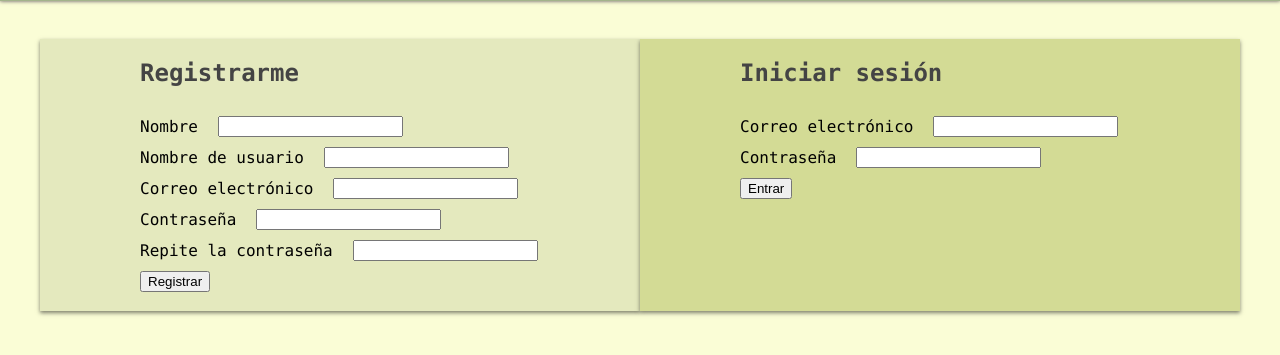
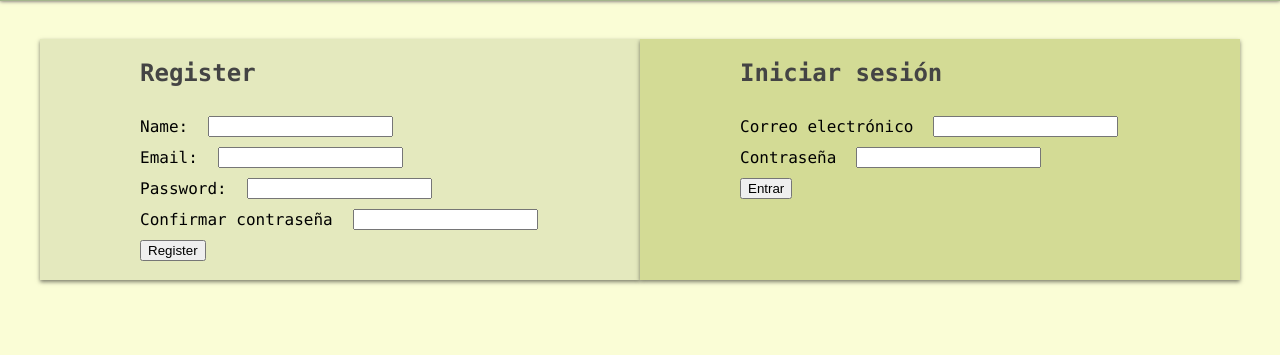
Before and after one commit to Konstantin-Borislavov/la-receta-libre-v2, an Astro site in the folder la-receta-libre/la-receta-libre-front/: page /login in a window 1280 px wide. Shown: the part 75-430 px from the top of the page. Built offline with nearby package versions, Linux system fonts and the light colour scheme; Astro itself is replaced by a stand-in of ours.

Commit message:
login-sign-on-database-conection

```diff
--- a/la-receta-libre/la-receta-libre-front/package.json
+++ b/la-receta-libre/la-receta-libre-front/package.json
@@ -16,6 +16,7 @@
     "astro": "^4.9.1",
     "axios": "^1.6.8",
     "react": "^18.2.0",
-    "react-dom": "^18.2.0"
+    "react-dom": "^18.2.0",
+    "sharp": "^0.33.4"
   }
 }
--- a/la-receta-libre/la-receta-libre-front/src/components/SignIn.jsx
+++ b/la-receta-libre/la-receta-libre-front/src/components/SignIn.jsx
@@ -1,58 +1,115 @@
-import { useState } from "react";
-import axios from "axios";
-import signInCSS from "src/css/login.module.css"
+import React, { useState } from 'react';
+import axios from 'axios';
+import signInCSS from '@/css/login.module.css'
 
-export default function prueba(){
+const RegisterForm = () => {
+  const [name, setName] = useState('');
+  const [email, setEmail] = useState('');
+  const [password, setPassword] = useState('');
+  const [password2, setPassword2] = useState('');
+  const [message, setMessage] = useState('');
 
-  const [name, setName] = useState("");
-  const [username, setUsername] = useState("");
-  const [email, setEmail] = useState("");
-  const [password, setPassword] = useState("");
-  const [password2, setPassword2] = useState("");
-
-  const [errors, setErrors] = useState([]);
+  const newUser = async (e) => {
+    e.preventDefault();
 
 
-  const new_user = async (e) =>{
-    e.preventDefault();
-
-   try{
-        const url = 'http://127.0.0.1:8000/api/register';
-        const body = {
+    if(password == password2){
+      try {
+        const response = await axios.post('http://localhost:8000/create-user', {
           name,
-          username,
           email,
           password,
-          password2
+        });
+
+        if (response.status === 201) {
+          setMessage('User created successfully!');
         }
-
-        const response = await axios.post(url,body);
-        console.log(response);
-
-    }catch (error){
-        console.error(error);
+      } catch (error) {
+        setMessage('Error creating user');
       }
-
+    }else{
+      alert('las contraseñas deben coincidir!!!')
     }
 
 
-    return(
+  };
 
+  return (
     <div className={signInCSS.signIn}>
 
-
-
-            <form onSubmit={new_user} className={signInCSS.signInForm}>
-            <h2 className={signInCSS.field}>Registrarme</h2><br />
+      <form onSubmit={newUser} className={signInCSS.signInForm}>
+        <h2 className={signInCSS.field}>Register</h2><br />
 
         <div className={signInCSS.field}>
-            <label className={signInCSS.label}>Nombre</label>
+          <label className={signInCSS.label}>Name:</label>
           <input
             type="text"
             id="name"
+            value={name}
             onChange={(e) => setName(e.target.value)}
-              value={name}
-            /><br/>
+            required
+          /><br />
+        </div>
+
+        <div className={signInCSS.field}>
+          <label className={signInCSS.label}>Email:</label>
+          <input
+            type="email"
+            id="email"
+            value={email}
+            onChange={(e) => setEmail(e.target.value)}
+            required
+          /><br />
+        </div>
+
+        <div className={signInCSS.field}>
+          <label className={signInCSS.label}>Password:</label>
+          <input
+            type="password"
+            id="password"
+            value={password}
+            onChange={(e) => setPassword(e.target.value)}
+            required
+          /><br />
+        </div>
+
+        <div className={signInCSS.field}>
+          <label className={signInCSS.label}>Confirmar contraseña</label>
+          <input
+            type="password"
+            id="password2"
+            value={password2}
+            onChange={(e) => setPassword2(e.target.value)}
+            required
+          /><br />
+        </div>
+
+        <div>
+          <button type="submit">Register</button>
+        </div>
+      </form>
+
+      {message && <p>{message}</p>}
+    </div>
+  );
+
+};
+
+export default RegisterForm;
+
+
+/**
+ *
+ *
+ *
+        <div className={signInCSS.field}>
+          <label className={signInCSS.label}>Repite la contraseña</label>
+          <input
+            type="password"
+            id="password2"
+            onChange={(e) => setPassword2(e.target.value)}
+            value={password2}
+          /> <br />
         </div>
 
 
@@ -65,49 +122,8 @@ export default function prueba(){
             value={username}
           /><br/>
         </div>
-
-
-            <div className={signInCSS.field}>
-              <label className={signInCSS.label}>Correo electrónico</label>
-              <input
-              type="text"
-              id="email"
-              onChange={(e) => setEmail(e.target.value)}
-              value={email}
-            /> <br />
-            </div>
-
-
-
-            <div className={signInCSS.field}>
-            <label className={signInCSS.label}>Contraseña</label>
-            <input
-              type="password"
-              id="password"
-              onChange={(e) => setPassword(e.target.value)}
-              value={password}
-            /> <br />
-            </div>
-
-            <div className={signInCSS.field}>
-
-            <label className={signInCSS.label}>Repite la contraseña</label>
-            <input
-              type="password"
-              id="password2"
-              onChange={(e) => setPassword2(e.target.value)}
-              value={password2}
-            /> <br />
-            </div>
-
-            <div>
-              <input type="submit"
-              value="Registrar"
-            />
-            </div>
-
-
-            </form>
-        </div>
-    )
-}
+ *
+ *
+ *
+ *
+ */
```
Also changed, not shown: 2 other files. Lines whose indentation alone changed are shown as unchanged.
